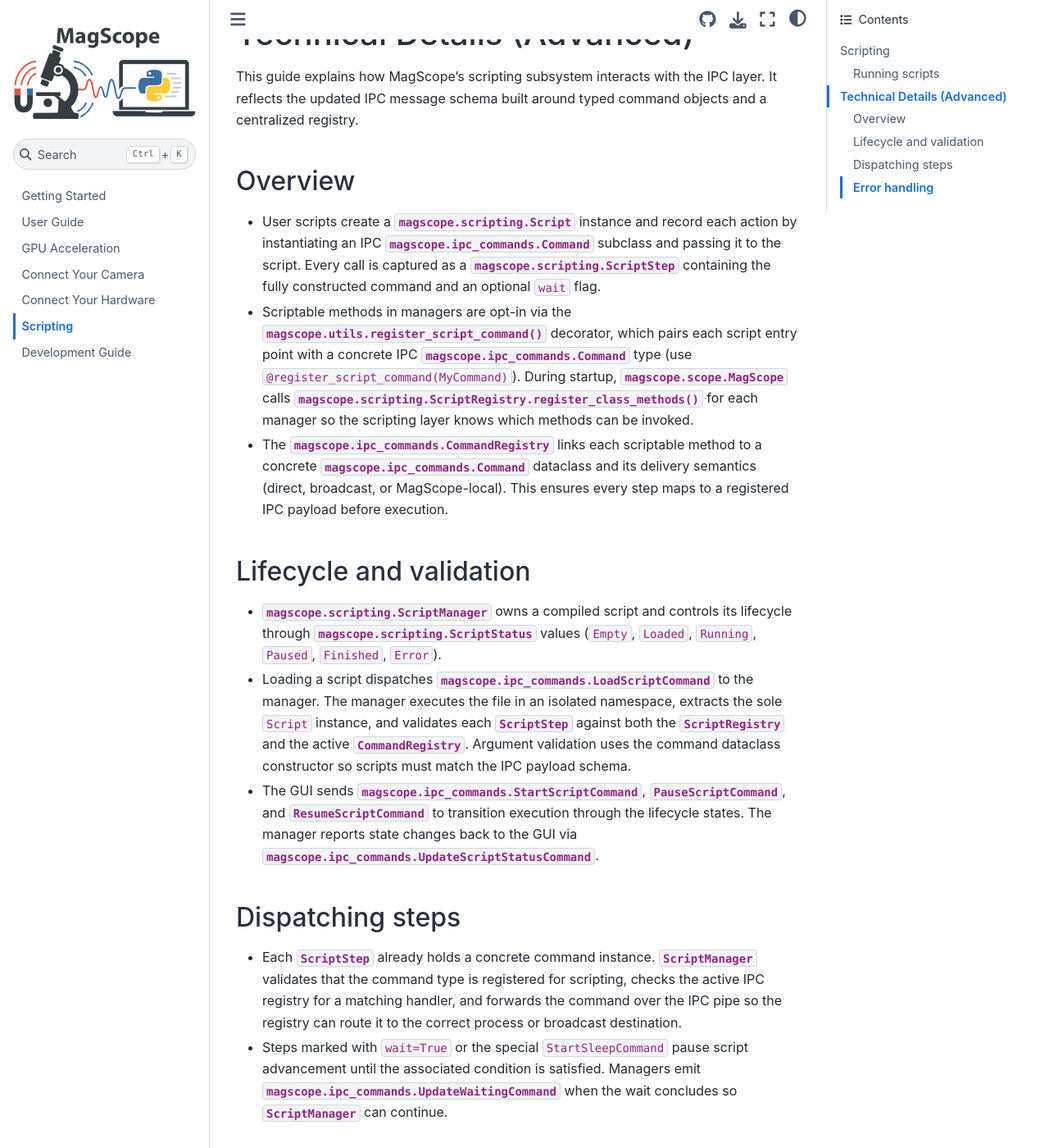
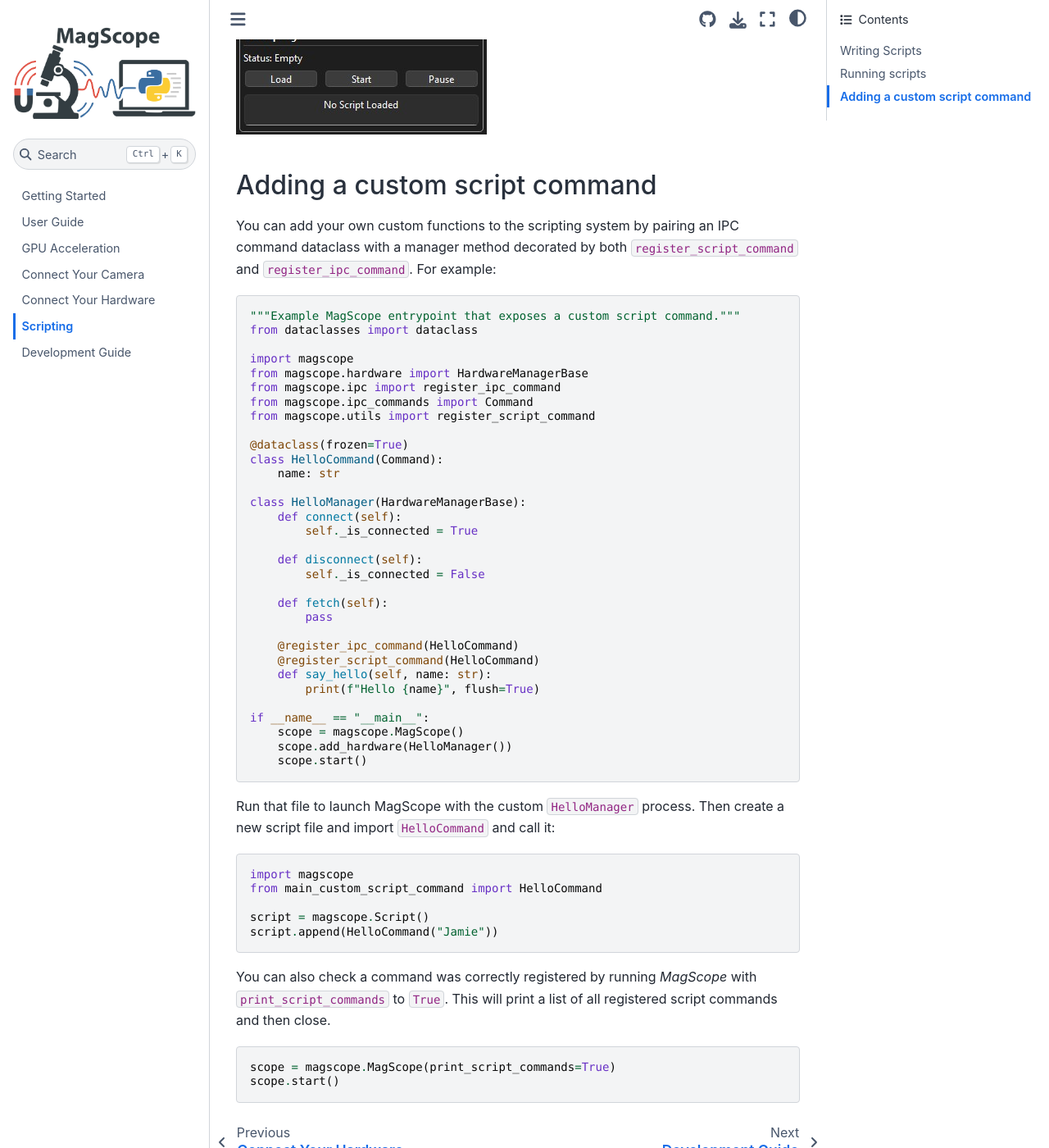
Before and after one commit to 7jameslondon/MagScope, a Sphinx documentation site: the page built from docs/source/scripting_guide.rst, in a window 1280 px wide and 1400 px high, scrolled down 1049 px. Shown: the whole window at 82% size. Built offline with Sphinx 7.4.7 and the Sphinx Book theme 1.1.4, drawn with Linux system fonts in a browser that asks for light colours; some of the changed text lies outside the part shown.

Commit message:
Updated scripting guide content

```diff
--- a/docs/source/scripting_guide.rst
+++ b/docs/source/scripting_guide.rst
@@ -2,11 +2,37 @@
 
 Scripting
 =========
+This guide explains how to run and write scripts to automate tasks in MagScope.
 
-This guide explains how to run and write scripts to automate tasks in MagScope.
+Writing Scripts
+---------------
+You may want to take a look at the included `example script <https://github.com/7jameslondon/MagScope/blob/master/examples/scripts/example_script.py>`_.
+
+To start a script create a new Python file (example: ``my_new_script.py``).
+Then import magscope and create script instance.
+The instance can be called anything (it does not need to be called "my_script").
+For example:
+
+.. code-block:: python
+
+   import magscope
+   from magscope.ipc_commands import *
+
+   my_script = magscope.Script()
+
+To add a step to the script, call the ``append`` method. For example we can call the
+``SleepCommand`` to pause our script for 5 seconds like this:
+
+.. code-block:: python
+
+   my_script.append(SleepCommand(5))
+
+There are lots of built-in script commands. A complete list is provided :doc:`scripting_commands`.
 
 Running scripts
 ---------------
+To run a script navigate to the "Scripting Panel". F
+
 MagScope comes with a lightweight scripting runtime that allows you to queue up GUI interactions and hardware commands for repeatable experiments.
 A script is an instance of ``magscope.Script`` where each call records a step to be executed.
 
@@ -21,92 +47,63 @@ Or once it is "Finished" you can run it again by clicking "Start".
 .. image:: https://raw.githubusercontent.com/7jameslondon/MagScope/refs/heads/master/assets/Scripting_Panel_v1.jpg
          :alt: Screenshot of the Scripting panel.
 
-Writing your own script
-""""""""""""""""""""""""
+Adding a custom script command
+------------------------------
 
-To start a script create a new Python file (example: ``a_script.py``).
-Then import magscope and create script instance.
-The instance can be called anything (it does not need to be called "my_script").
-Example::
+You can add your own custom functions to the scripting system by pairing an IPC
+command dataclass with a manager method decorated by both
+``register_script_command`` and ``register_ipc_command``. For example:
+
+.. code-block:: python
+
+   """Example MagScope entrypoint that exposes a custom script command."""
+   from dataclasses import dataclass
+
    import magscope
-   from magscope.ipc_commands import SleepCommand
+   from magscope.hardware import HardwareManagerBase
+   from magscope.ipc import register_ipc_command
+   from magscope.ipc_commands import Command
+   from magscope.utils import register_script_command
 
-   my_script = magscope.Script()
+   @dataclass(frozen=True)
+   class HelloCommand(Command):
+       name: str
 
-To add a step to the script, call the ``append`` method. For example we can call the
-``SleepCommand`` to pause our script for 5 seconds like this::
-   my_script.append(SleepCommand(5))
+   class HelloManager(HardwareManagerBase):
+       def connect(self):
+           self._is_connected = True
 
+       def disconnect(self):
+           self._is_connected = False
 
+       def fetch(self):
+           pass
 
-Technical Details (Advanced)
-============================
+       @register_ipc_command(HelloCommand)
+       @register_script_command(HelloCommand)
+       def say_hello(self, name: str):
+           print(f"Hello {name}", flush=True)
 
-This guide explains how MagScope's scripting subsystem interacts with the IPC
-layer. It reflects the updated IPC message schema built around typed command
-objects and a centralized registry.
+   if __name__ == "__main__":
+       scope = magscope.MagScope()
+       scope.add_hardware(HelloManager())
+       scope.start()
 
-Overview
---------
+Run that file to launch MagScope with the custom ``HelloManager`` process.
+Then create a new script file and import ``HelloCommand`` and call it:
 
-* User scripts create a :class:`magscope.scripting.Script` instance and record
-  each action by instantiating an IPC :class:`magscope.ipc_commands.Command`
-  subclass and passing it to the script. Every call is captured as a
-  :class:`magscope.scripting.ScriptStep` containing the fully constructed
-  command and an optional ``wait`` flag.
-* Scriptable methods in managers are opt-in via the
-  :func:`magscope.utils.register_script_command` decorator, which pairs each
-  script entry point with a concrete IPC :class:`magscope.ipc_commands.Command`
-  type (use ``@register_script_command(MyCommand)``). During startup,
-  :class:`magscope.scope.MagScope` calls
-  :meth:`magscope.scripting.ScriptRegistry.register_class_methods` for each
-  manager so the scripting layer knows which methods can be invoked.
-* The :class:`magscope.ipc_commands.CommandRegistry` links each scriptable
-  method to a concrete :class:`magscope.ipc_commands.Command` dataclass and its
-  delivery semantics (direct, broadcast, or MagScope-local). This ensures every
-  step maps to a registered IPC payload before execution.
+.. code-block:: python
 
-Lifecycle and validation
-------------------------
+   import magscope
+   from main_custom_script_command import HelloCommand
 
-* :class:`magscope.scripting.ScriptManager` owns a compiled script and controls
-  its lifecycle through :class:`magscope.scripting.ScriptStatus` values
-  (``Empty``, ``Loaded``, ``Running``, ``Paused``, ``Finished``, ``Error``).
-* Loading a script dispatches :class:`magscope.ipc_commands.LoadScriptCommand`
-  to the manager. The manager executes the file in an isolated namespace,
-  extracts the sole ``Script`` instance, and validates each
-  :class:`~magscope.scripting.ScriptStep` against both the
-  :class:`~magscope.scripting.ScriptRegistry` and the active
-  :class:`~magscope.ipc_commands.CommandRegistry`. Argument validation uses the
-  command dataclass constructor so scripts must match the IPC payload schema.
-* The GUI sends :class:`magscope.ipc_commands.StartScriptCommand`,
-  :class:`~magscope.ipc_commands.PauseScriptCommand`, and
-  :class:`~magscope.ipc_commands.ResumeScriptCommand` to transition execution
-  through the lifecycle states. The manager reports state changes back to the
-  GUI via :class:`magscope.ipc_commands.UpdateScriptStatusCommand`.
+   script = magscope.Script()
+   script.append(HelloCommand("Jamie"))
 
-Dispatching steps
------------------
+You can also check a command was correctly registered by running `MagScope` with ``print_script_commands`` to ``True``.
+This will print a list of all registered script commands and then close.
 
-* Each :class:`~magscope.scripting.ScriptStep` already holds a concrete command
-  instance. :class:`~magscope.scripting.ScriptManager` validates that the
-  command type is registered for scripting, checks the active IPC registry for a
-  matching handler, and forwards the command over the IPC pipe so the registry
-  can route it to the correct process or broadcast destination.
-* Steps marked with ``wait=True`` or the special ``StartSleepCommand`` pause
-  script advancement until the associated condition is satisfied. Managers emit
-  :class:`magscope.ipc_commands.UpdateWaitingCommand` when the wait concludes so
-  :class:`~magscope.scripting.ScriptManager` can continue.
+.. code-block:: python
 
-Error handling
---------------
-
-* Script parsing and validation errors are logged via the ``scripting`` logger
-  with full tracebacks when available. Invalid scripts are rejected before any
-  IPC traffic is emitted.
-* Runtime exceptions inside :class:`~magscope.scripting.ScriptManager` continue
-  to flow through the standard manager error path, which reports details via
-  :class:`magscope.ipc_commands.LogExceptionCommand` when IPC is available.
-* Missing or unregistered script methods raise explicit validation errors during
-  loading, mirroring the IPC command registration semantics and preventing
-  undefined messages from being dispatched.
+  scope = magscope.MagScope(print_script_commands=True)
+  scope.start()
```
Also changed, not shown: docs/source/scripting_commands.rst (added, +58 -0 lines), 2 other files.
